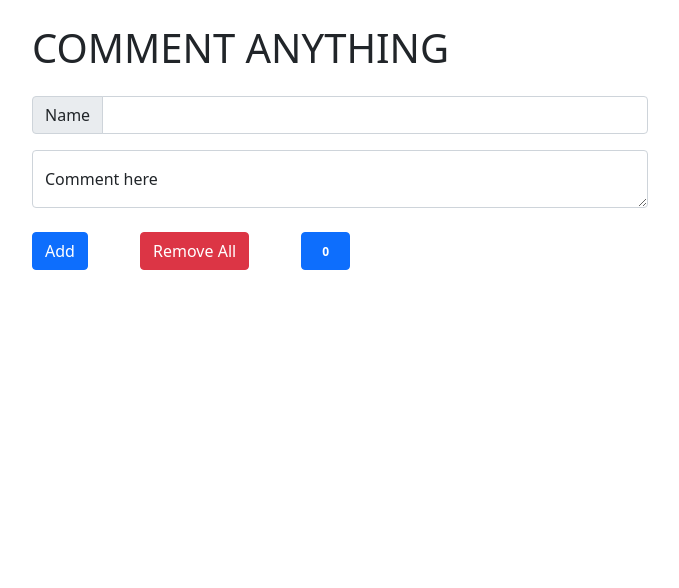
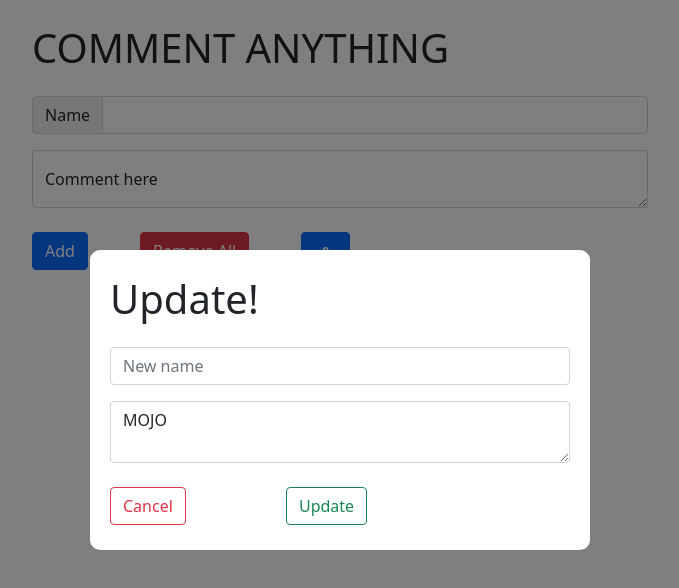
Before and after one commit to romulomelendez/starting_with_vue, a website: page index.html in a window 1280 px wide. Shown: the whole page, without its empty margins (300-979 px from the left). Drawn offline with nearby package versions, Linux system fonts and the light colour scheme.

Commit message:
creating a modal

```diff
--- a/index.html
+++ b/index.html
@@ -8,12 +8,15 @@
     <meta http-equiv = "X-UA-Compatible" content="IE=edge">
     <meta name = "viewport" content = "width=device-width, initial-scale=1.0">
 
+    <!-- CSS importation -->
+    <link rel = "stylesheet" href = "./modal.css">
+
     <!-- Vue CDN importation -->
-    <script src="https://cdn.jsdelivr.net/npm/vue@2.6.14/dist/vue.js"></script>
+    <script src = "https://cdn.jsdelivr.net/npm/vue@2.6.14/dist/vue.js"></script>
 
     <!-- BootStrap importation -->
-    <link href="https://cdn.jsdelivr.net/npm/bootstrap@5.1.3/dist/css/bootstrap.min.css" rel="stylesheet" integrity="sha384-1BmE4kWBq78iYhFldvKuhfTAU6auU8tT94WrHftjDbrCEXSU1oBoqyl2QvZ6jIW3" crossorigin="anonymous">
-    <script src="https://cdn.jsdelivr.net/npm/bootstrap@5.1.3/dist/js/bootstrap.bundle.min.js" integrity="sha384-ka7Sk0Gln4gmtz2MlQnikT1wXgYsOg+OMhuP+IlRH9sENBO0LRn5q+8nbTov4+1p" crossorigin="anonymous"></script>
+    <link href = "https://cdn.jsdelivr.net/npm/bootstrap@5.1.3/dist/css/bootstrap.min.css" rel = "stylesheet" integrity = "sha384-1BmE4kWBq78iYhFldvKuhfTAU6auU8tT94WrHftjDbrCEXSU1oBoqyl2QvZ6jIW3" crossorigin = "anonymous">
+    <script src = "https://cdn.jsdelivr.net/npm/bootstrap@5.1.3/dist/js/bootstrap.bundle.min.js" integrity = "sha384-ka7Sk0Gln4gmtz2MlQnikT1wXgYsOg+OMhuP+IlRH9sENBO0LRn5q+8nbTov4+1p" crossorigin = "anonymous"></script>
 
     <title>Testing Vue</title>
 
@@ -46,7 +49,9 @@
                 <button v-on:click="addComment" type="button" class="btn btn-primary me-4">Add</button>
                 <button v-on:click="removeAllComments" type="button" class="btn btn-danger ms-4 me-4">Remove All</button>
                 <button type="button" class="btn btn-primary ms-4">
+
                     <span class="badge">{{ this.newArrayLenght }}</span>
+
                 </button>
 
 
@@ -62,7 +67,9 @@
                         <span class="fw-bold">{{ comment.name }}</span>
                         <p class="fst-italic">{{ comment.message }}</p>
                         <button v-on:click="removeComment(index)" type="button" class="btn btn-outline-danger mb-2">Delete</button>
-                        <button v-on:click="updateComment(index)" type="button" class="btn btn-outline-success ms-4 mb-2">Update</button>
+
+                        <!-- Button trigger modal -->
+                        <button type="button" class="btn btn-outline-success ms-4 mb-2" data-toggle="modal" data-target="#myModal">Update</button>
 
                     </span>
 
@@ -70,6 +77,36 @@
 
 
             </ul>
+
+        </div>
+
+        <!-- Modal -->
+        <div id="modalContainer" class="">
+
+            <div id="modal">
+
+                <h1>Update!</h1>
+
+                <div class="input-group mt-3 mb-3">
+
+                    <input type="text" class="form-control" placeholder="New name"aria-describedby="basic-addon1">
+
+                </div>
+
+                <div class="input-group mb-4">
+
+                    <textarea class="form-control" placeholder="New comment">{{ "MOJO" }}</textarea>
+
+                </div>
+
+                <div id="buttonContainer">
+
+                    <button type="button" class="btn btn-outline-danger me-5">Cancel</button>
+                    <button type="button" class="btn btn-outline-success ms-5 me-5" v-on:click="updateComment(index)">Update</button>
+
+                </div>
+
+            </div>
 
         </div>
 
--- /dev/null
+++ b/modal.css
@@ -0,0 +1,34 @@
+body {
+
+
+}
+
+div#modalContainer {
+
+    position: fixed; /* Stay in place */
+    display: flex;
+    align-items: center;
+    justify-content: center;
+    z-index: 100; /* Sit on top */
+    top: 0;
+    width: 100%;
+    height: 100%;
+    background-color: rgba(0, 0, 0, .5);
+    /* display: none; */
+
+}
+
+div#modal {
+
+    display: flex;
+    flex-direction: column;
+    justify-content: center;
+    background-color: white;
+    border-radius: 10px;
+    padding: 20px;
+    height: 300px;
+    width: 500px;
+
+}
+
+div#modal > input { margin: 10px; }
```
